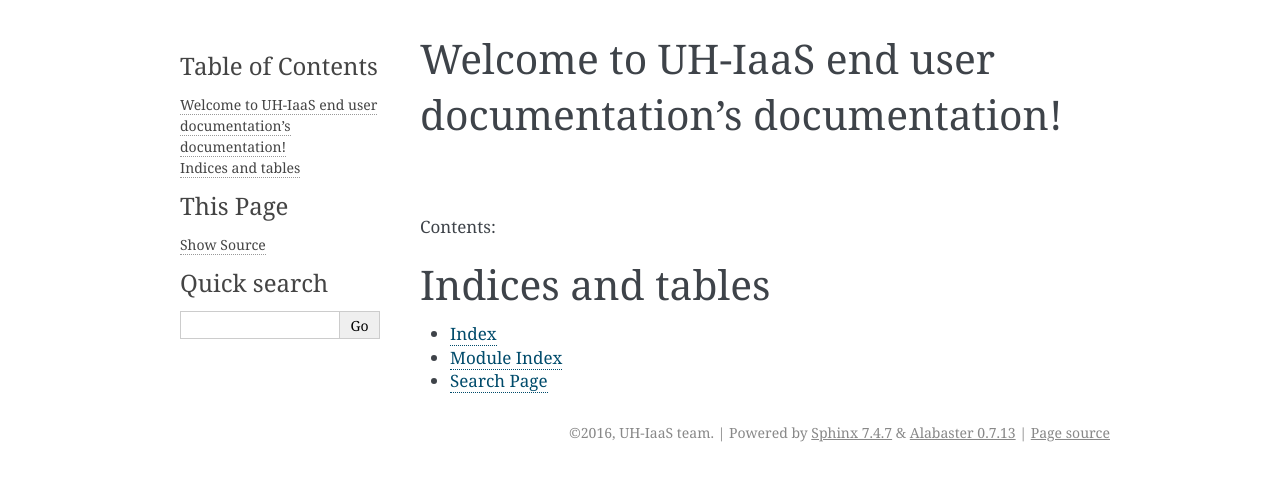
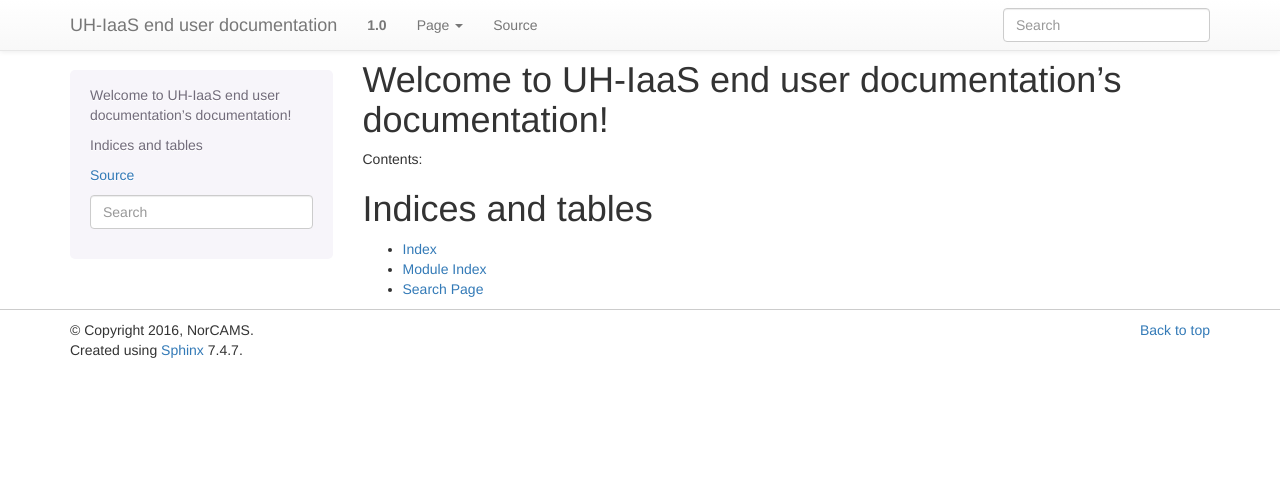
Before and after one commit to norcams/docs-enduser, a Sphinx documentation site: the page built from docs/index.rst, in a window 1280 px wide. Shown: the top 481 px of the page. Built offline with Sphinx 7.4.7, drawn with Linux system fonts in a browser that asks for light colours.

Commit message:
Theme testing

```diff
--- a/docs/conf.py
+++ b/docs/conf.py
@@ -54,7 +54,7 @@ master_doc = 'index'
 
 # General information about the project.
 project = u'UH-IaaS end user documentation'
-copyright = u'2016, UH-IaaS team'
+copyright = u'2016, NorCAMS'
 author = u'UH-IaaS team'
 
 # The version info for the project you're documenting, acts as replacement for
@@ -115,7 +115,7 @@ todo_include_todos = True
 
 # The theme to use for HTML and HTML Help pages.  See the documentation for
 # a list of builtin themes.
-html_theme = 'alabaster'
+html_theme = 'bootstrap'
 
 # Theme options are theme-specific and customize the look and feel of a theme
 # further.  For a list of options available for each theme, see the
```
